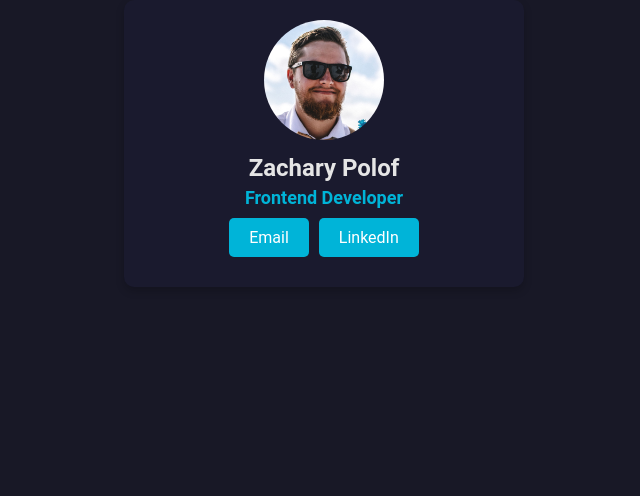
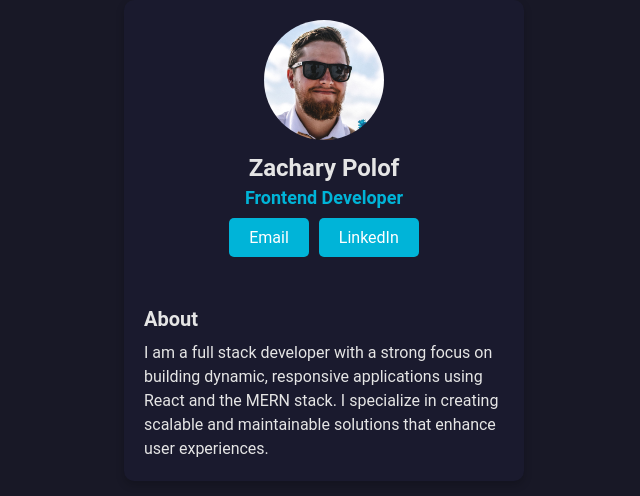
Before and after one commit to IVIonsters/business-card-ZP, a React (Vite) app in the folder digital-business/: page / in a window 1280 px wide. Shown: the top 496 px of the page, without its empty margins (316-956 px from the left). Built offline with nearby package versions, Linux system fonts and the light colour scheme.

Commit message:
About Section
added About section

created component and styled

```diff
--- a/digital-business/src/App.jsx
+++ b/digital-business/src/App.jsx
@@ -1,14 +1,14 @@
+/* eslint-disable no-unused-vars */
 import React from 'react';
 import Info from './components/Info/Info';
+import About from './components/About/About';
 import './App.css';
 
 function App() {
   return (
     <div className="card">
       <Info />
-      {/* <About />
-      <Interests />
-      <Footer /> */}
+      <About />
     </div>
   );
 }
--- /dev/null
+++ b/digital-business/src/components/About/About.css
@@ -0,0 +1,13 @@
+.about {
+  padding: 20px;
+}
+
+.about h3 {
+  font-size: 20px;
+  margin-bottom: 10px;
+}
+
+.about p {
+  font-size: 16px;
+  line-height: 1.5;
+}
--- /dev/null
+++ b/digital-business/src/components/About/About.jsx
@@ -0,0 +1,17 @@
+// eslint-disable-next-line no-unused-vars
+import React from 'react';
+import './About.css';
+
+function About() {
+  return (
+    <div className="about">
+      <h3>About</h3>
+      <p>
+        I am a full stack developer with a strong focus on building dynamic, responsive applications using React and the MERN stack.
+        I specialize in creating scalable and maintainable solutions that enhance user experiences.
+      </p>
+    </div>
+  );
+}
+
+export default About;
```
